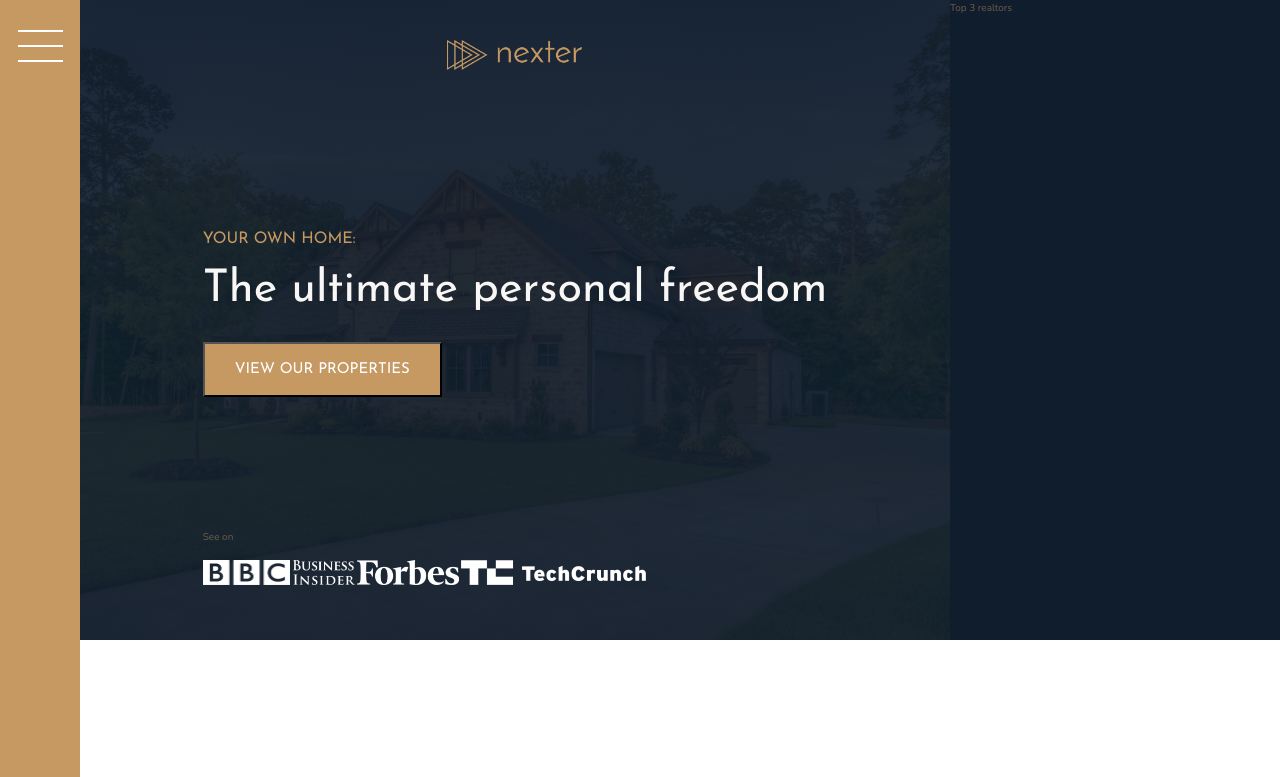
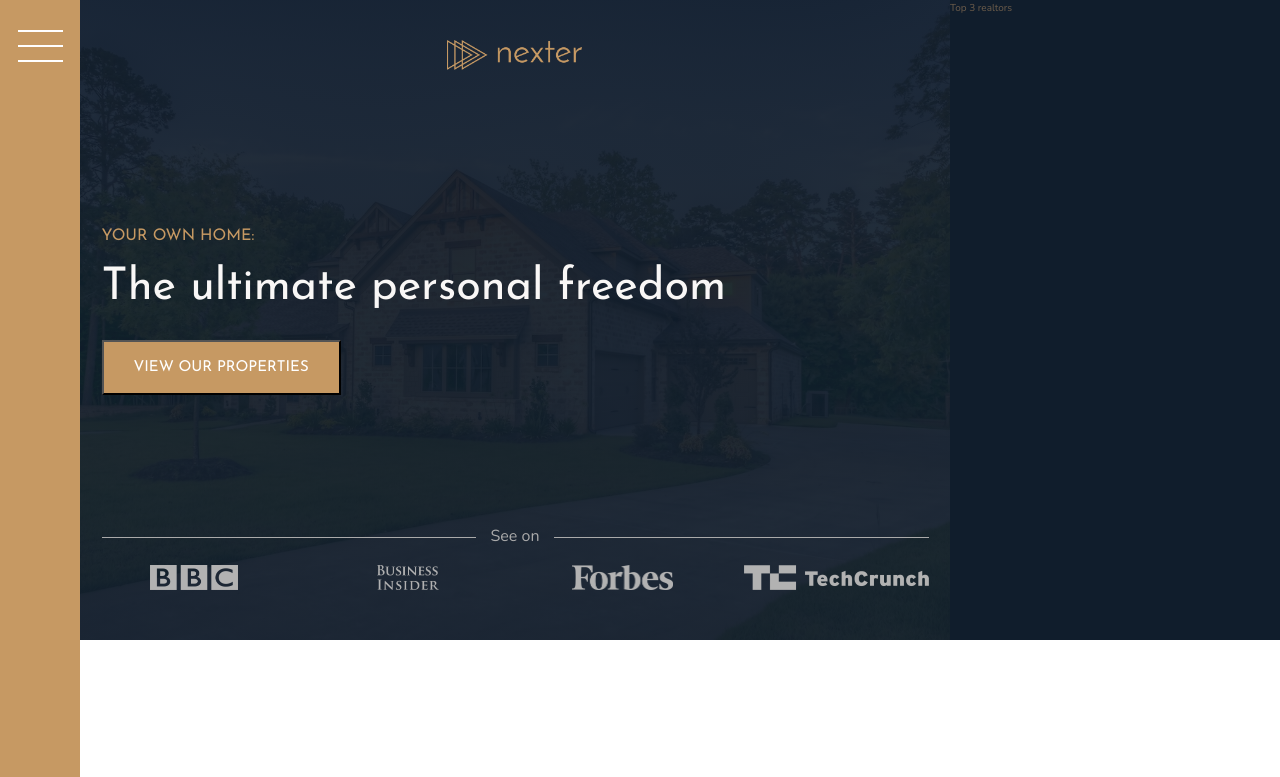
Before and after one commit to AndrzejKnit/nexter, a plain HTML site: page index.html in a window 1280 px wide. Shown: the top 777 px of the page. Drawn offline with nearby package versions, Linux system fonts and the light colour scheme.

Commit message:
Lesson 119: Building the Header - Part 2

```diff
--- a/css/style.css
+++ b/css/style.css
@@ -119,8 +119,26 @@ body {
   .header__btn {
     align-self: start;
     justify-self: start; }
-  .header__seeon-logos img {
-    height: 2.5rem; }
+  .header__seeon-text {
+    display: grid;
+    grid-template-columns: 1fr max-content 1fr;
+    grid-column-gap: 1.5rem;
+    align-items: center;
+    font-size: 1.6rem;
+    color: #aaa; }
+    .header__seeon-text::before, .header__seeon-text::after {
+      content: "";
+      height: 1px;
+      display: block;
+      background-color: currentColor; }
+  .header__seeon-logos {
+    display: grid;
+    grid-template-columns: repeat(4, 1fr);
+    grid-column-gap: 3rem;
+    justify-items: center; }
+    .header__seeon-logos img {
+      height: 2.5rem;
+      filter: brightness(70%); }
 
 .realtors {
   background-color: #101d2c;
--- a/sass/_header.scss
+++ b/sass/_header.scss
@@ -25,12 +25,32 @@
     }
 
     &__seeon-text {
+        display: grid;
+        grid-template-columns: 1fr max-content 1fr;
+        grid-column-gap: 1.5rem;
+        align-items: center;
+        font-size: 1.6rem;
+        color: $color-grey-light-2;
 
+        &::before,
+        &::after {
+            content: "";
+            height: 1px;
+            display: block;
+            background-color: currentColor;
+
+        }
     }
 
     &__seeon-logos {
+        display: grid;
+        grid-template-columns: repeat(4, 1fr);
+        grid-column-gap: 3rem;
+        justify-items: center;
+
         img {
            height: 2.5rem;
+           filter: brightness(70%);
         }
     }
 }
```
